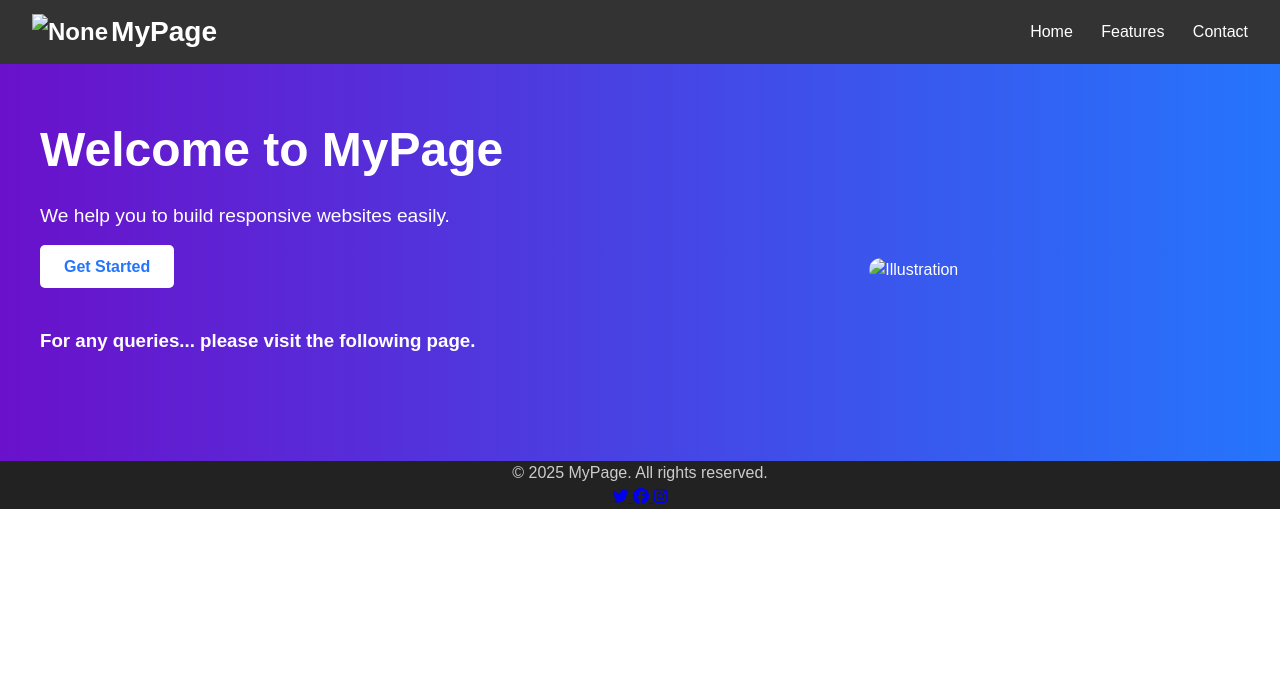
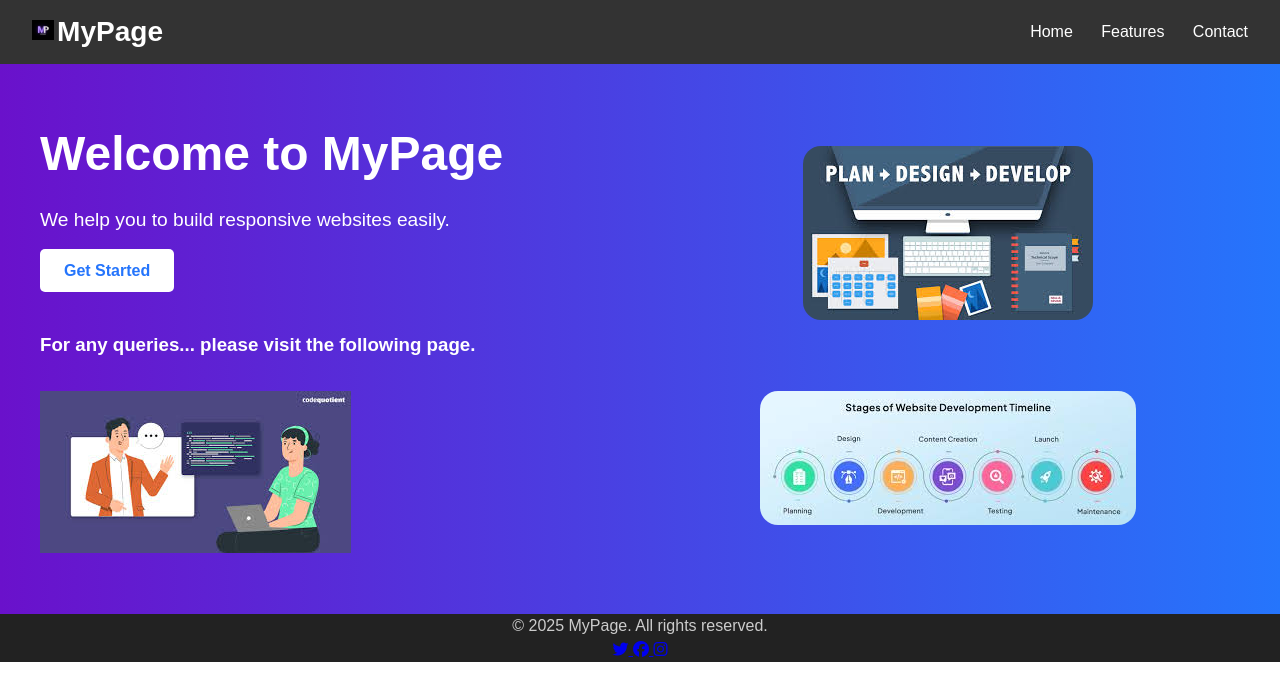
Before and after one commit to GaviniSravanthi/landing-page, a plain HTML site: page index.html in a window 1280 px wide. Drawn offline with Linux system fonts and the light colour scheme; the site is published under a folder, as on GitHub Pages, so addresses that start at the root find nothing.

Commit message:
index.html

```diff
--- a/index.html
+++ b/index.html
@@ -11,7 +11,7 @@
 <body>
     <header class="navbar">
             <div class="brand">
-                <div><img src="/download.jpeg" alt="None" height="20px" width="25px"></div>
+                <div><img src="download.jpeg" alt="None" height="20px" width="25px"></div>
                 <h3>MyPage</h3></div>
             <nav class="nav">
                 <a href="#">Home</a>
@@ -30,12 +30,12 @@
 
                 <div class="image1">
                     <h3>For any queries... please visit the following page.</h3>
-                    <a href="#"><img src="/images_2.jpeg" alt=""></a>
+                    <a href="#"><img src="images_2.jpeg" alt=""></a>
                 </div>
             </div>
             <div class="hero-image">
-                <img src="/images.jpeg" alt="Illustration">
-                <img src="/images_1.jpeg" alt="">
+                <img src="images.jpeg" alt="Illustration">
+                <img src="images_1.jpeg" alt="">
             </div>
         </div>
     </section>
```
